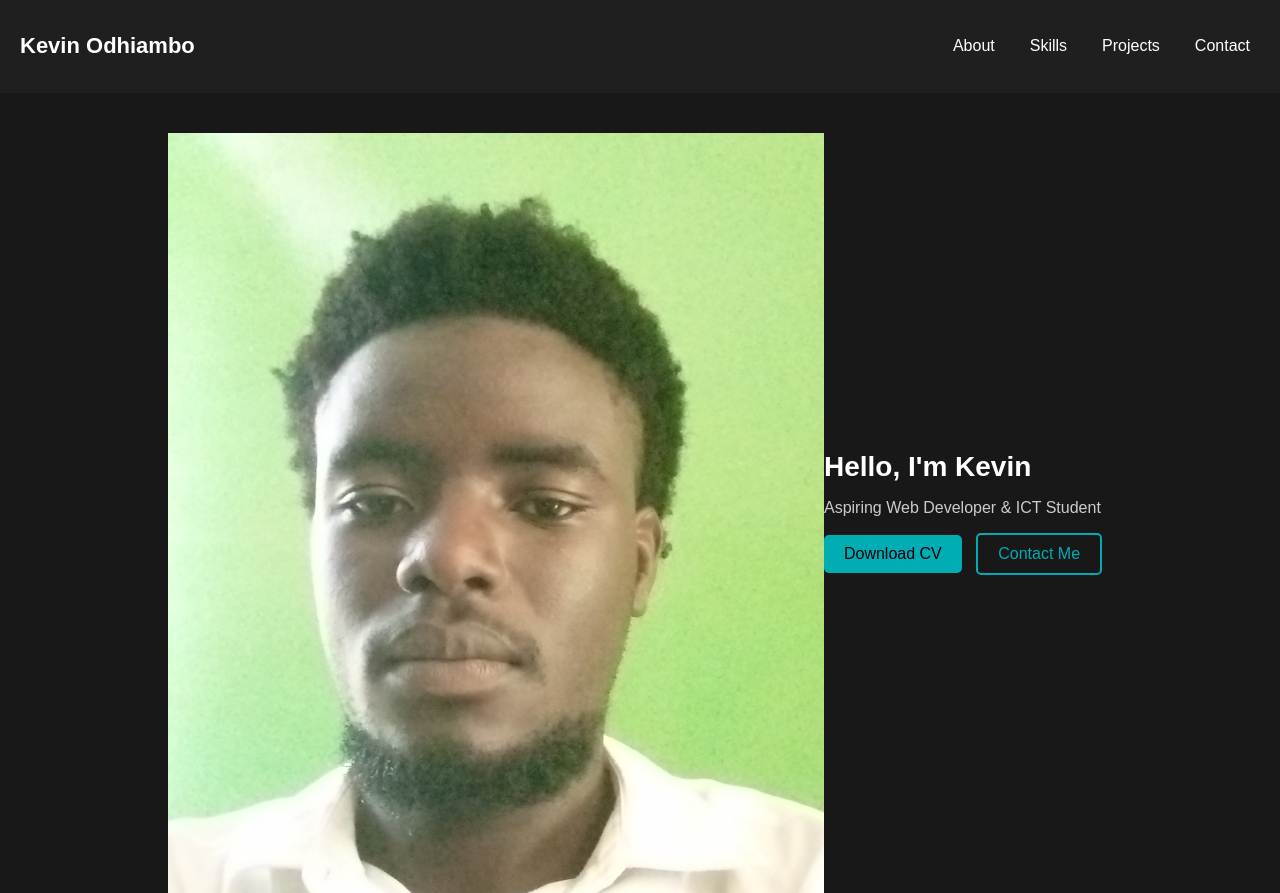
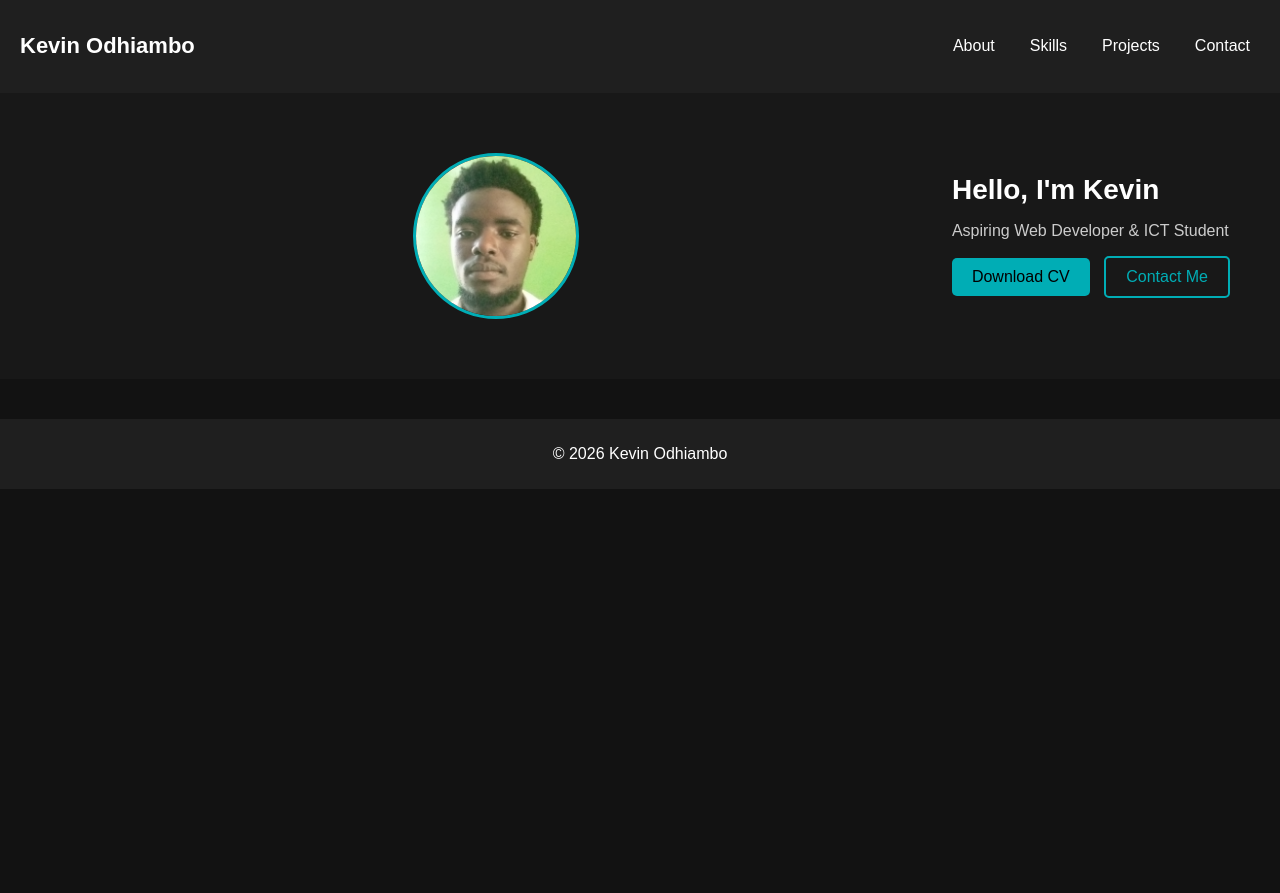
Before and after one commit to okothkevin060-coder/My-website, a plain HTML site: page index.html in a window 1280 px wide. Shown: the top 893 px of the page. After the commit the page ends 800 px from the top, so only its background shows below. Drawn offline with Linux system fonts and the light colour scheme.

Commit message:
Update index.html

```diff
--- a/index.html
+++ b/index.html
@@ -29,7 +29,7 @@
     </nav>
 
     <div class="hero">
-       <img src="profile.jpeg" class="profile-pic" alt="Kevin">
+       <img src="profile.jpeg" class="profile-img" alt="Kevin">
         <div class="hero-text">
             <h2>Hello, I'm Kevin</h2>
             <p>Aspiring Web Developer & ICT Student</p>
```
